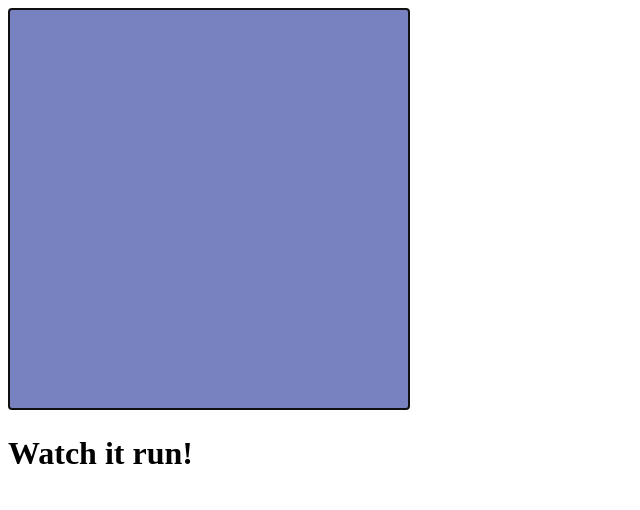
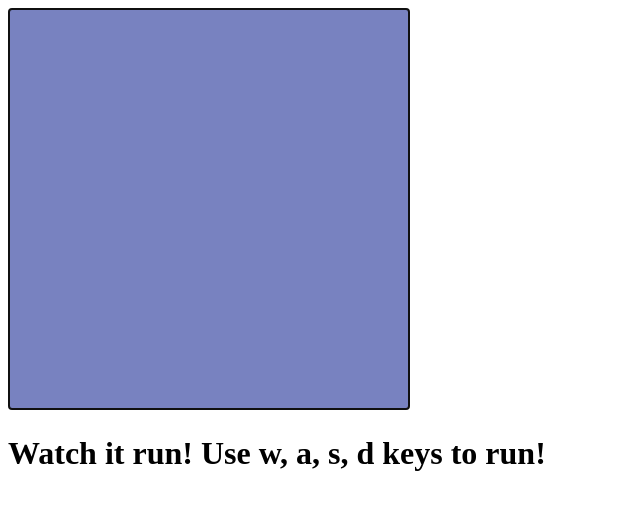
Before and after one commit to laziestsheep/sprite-animation-491, a plain HTML site: page index.html in a window 1280 px wide. Shown: the whole page, without its empty margins (0-640 px from the left). Drawn offline with Linux system fonts and the light colour scheme.

Commit message:
Update index.html

```diff
--- a/index.html
+++ b/index.html
@@ -17,6 +17,6 @@
 </head>
 <body>
     <canvas id="gameWorld" width="400" height="400" style="background: rgb(120, 130, 192); border: 1px solid black" tabindex="1"></canvas>
-    <h1>Watch it run! </h1>
+    <h1>Watch it run! Use w, a, s, d keys to run!</h1>
 </body>
 </html>
```
